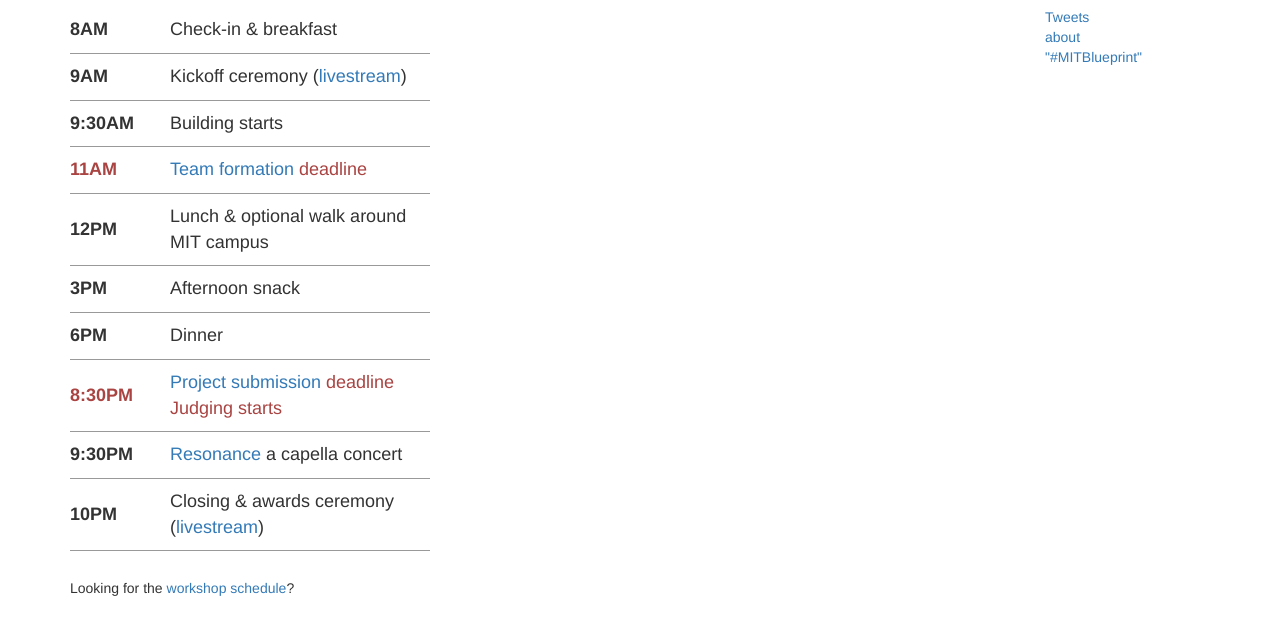
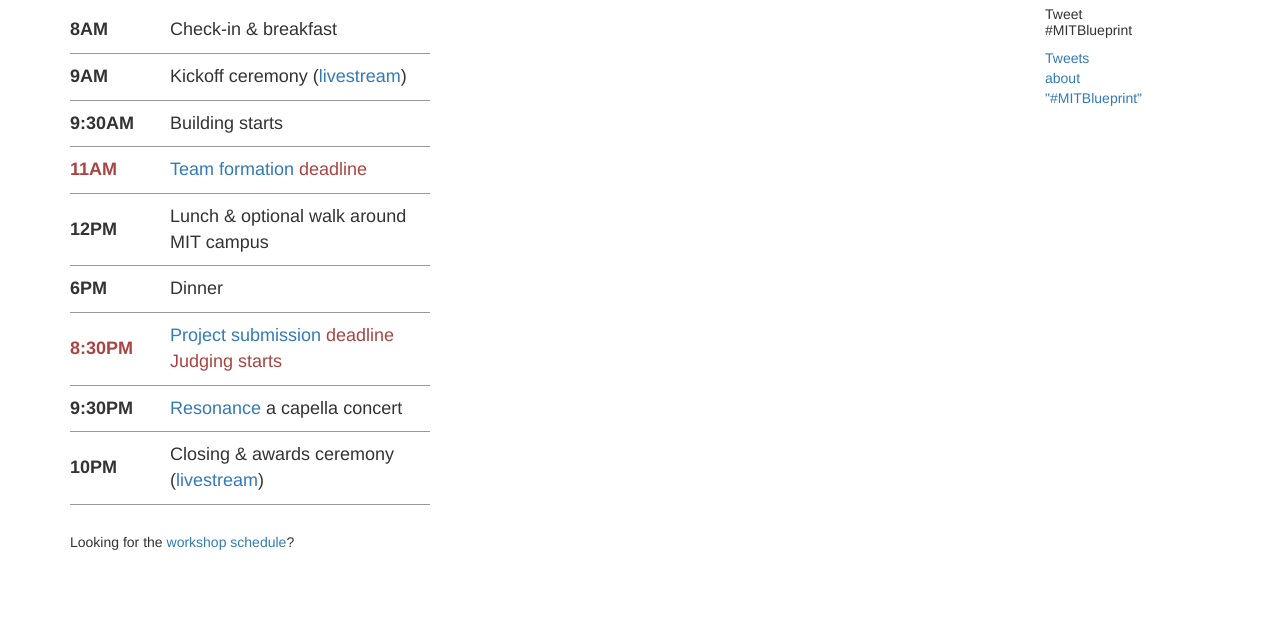
Before and after one commit to MITBlueprint/archives, a plain HTML site: page dayof/index.html in a window 1280 px wide. Shown: the part 168-800 px from the top of the page. Drawn offline with nearby package versions, Linux system fonts and the light colour scheme; no server answers.

Commit message:
Changed day of site

```diff
--- a/dayof/index.html
+++ b/dayof/index.html
@@ -90,12 +90,6 @@
                         </tr>
                         <tr>
                             <td>
-                                <strong>3PM</strong>
-                            </td>
-                            <td>Afternoon snack</td>
-                        </tr>
-                        <tr>
-                            <td>
                                 <strong>6PM</strong>
                             </td>
                             <td>Dinner</td>
@@ -137,6 +131,7 @@
 
             <div class="col-lg-1 col-sm-12">
                 <h2>Twitter</h2>
+                <h5>Tweet #MITBlueprint</h5>
                 <a class="twitter-timeline" href="https://twitter.com/search?q=%23MITBlueprint" data-widget-id="435139846718234624">Tweets about "#MITBlueprint"</a>
                 <script>
                 ! function(d, s, id) {
```
